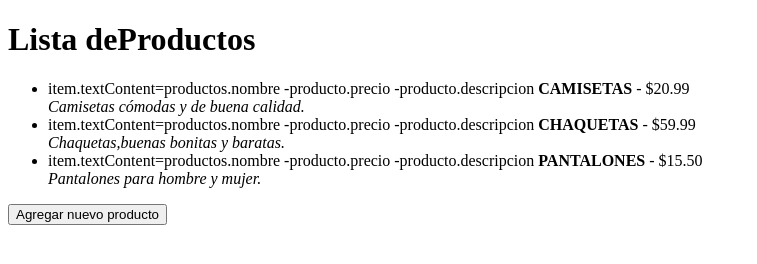
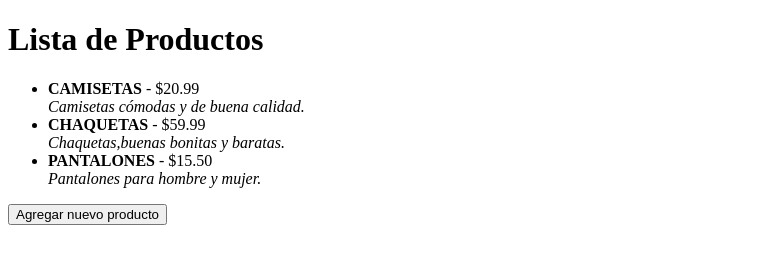
Before and after one commit to Sebaastianrubio/Semana-7_lista_productos, a plain HTML site: page index.html in a window 1280 px wide. Shown: the whole page, without its empty margins (0-757 px from the left). Drawn offline with Linux system fonts and the light colour scheme.

Commit message:
Actualizado index.html con mejoras en el DOM

```diff
--- a/index.html
+++ b/index.html
@@ -7,7 +7,7 @@
 </head>
 <body>
 
-    <h1>Lista deProductos</h1>
+    <h1>Lista de Productos</h1>
     <ul id="lista-productos"></ul>
 
     <button onclick="agregarProducto()">Agregar nuevo producto</button>
--- a/script.js
+++ b/script.js
@@ -1,8 +1,16 @@
 // Lista inicial de productos
 const productos = [
-    {nombre:"CAMISETAS",precio:20.99, descripcion:"Camisetas cómodas y de buena calidad."},
-    {nombre: "CHAQUETAS ",precio: 59.99, descripcion:"Chaquetas,buenas bonitas y baratas."},
-    {nombre: "PANTALONES",precio: 15.50, descripcion: "Pantalones para hombre y mujer."
+    { nombre: "CAMISETAS",precio: 20.99, descripcion: "Camisetas cómodas y de buena calidad."
+    },
+    {
+        nombre: "CHAQUETAS ",
+        precio: 59.99,
+        descripcion: "Chaquetas,buenas bonitas y baratas."
+    },
+    {
+        nombre: "PANTALONES",
+        precio: 15.50,
+        descripcion: "Pantalones para hombre y mujer."
     }
 ];
 
@@ -14,7 +22,6 @@ function renderizarProductos() {
     productos.forEach((producto) => {
         const li = document.createElement("li");
         li.innerHTML = `
-        item.textContent=${"productos.nombre"} -${"producto.precio"} -${"producto.descripcion"}
             <strong>${producto.nombre}</strong> - $${producto.precio.toFixed(2)}<br>
             <em>${producto.descripcion}</em>
         `;
```
